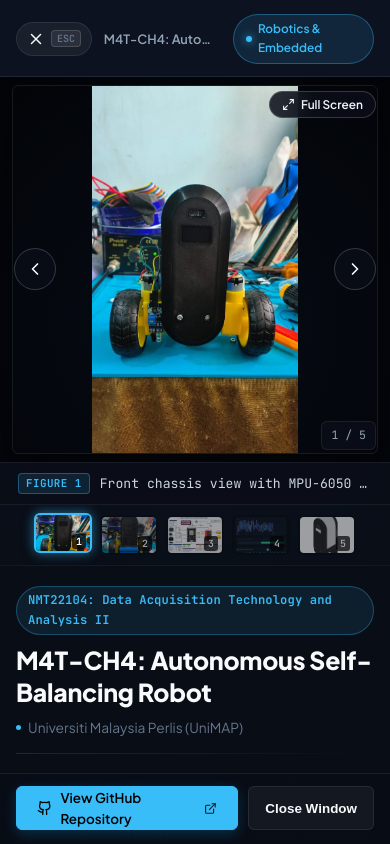
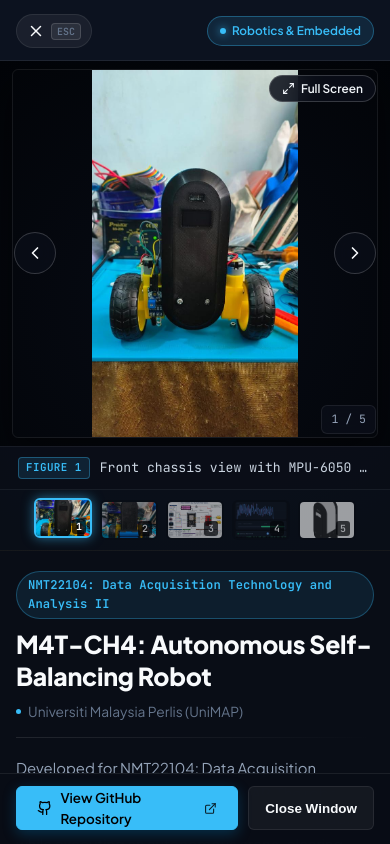
Before and after one commit to aziziyahya/aziziyahya.github.io, a React (Vite) app: page / in a window 390 px wide. Both pictures are taken after a click on the button "M4T-CH4: Autonomous Self-Balancing Robot". Shown: the part 1539-2383 px from the top of the page. Built offline with nearby package versions, Linux system fonts and the light colour scheme.

Commit message:
fix(modal): remove modal-header-title from sticky header

```diff
--- a/src/components/ProjectModal.jsx
+++ b/src/components/ProjectModal.jsx
@@ -114,7 +114,6 @@ export default function ProjectModal({ project, initialIndex = 0, initialFullscr
                 <X size={18} />
                 <span className="close-esc-badge">ESC</span>
               </button>
-              <span className="modal-header-title">{project.title}</span>
             </div>
 
             <div className="modal-header-badges">
--- a/src/index.css
+++ b/src/index.css
@@ -1052,15 +1052,7 @@ p {
   vertical-align: middle;
 }
 
-.modal-header-title {
-  font-size: 0.88rem;
-  font-weight: 600;
-  color: var(--text-muted);
-  white-space: nowrap;
-  overflow: hidden;
-  text-overflow: ellipsis;
-  max-width: 420px;
-}
+
 
 .modal-header-badges {
   display: flex;
@@ -2216,10 +2208,7 @@ p {
     padding-right: max(16px, var(--safe-right));
   }
 
-  .modal-header-title {
-    max-width: 150px;
-    font-size: 0.8rem;
-  }
+
 
   .card-date-inline {
     display: none;
```
